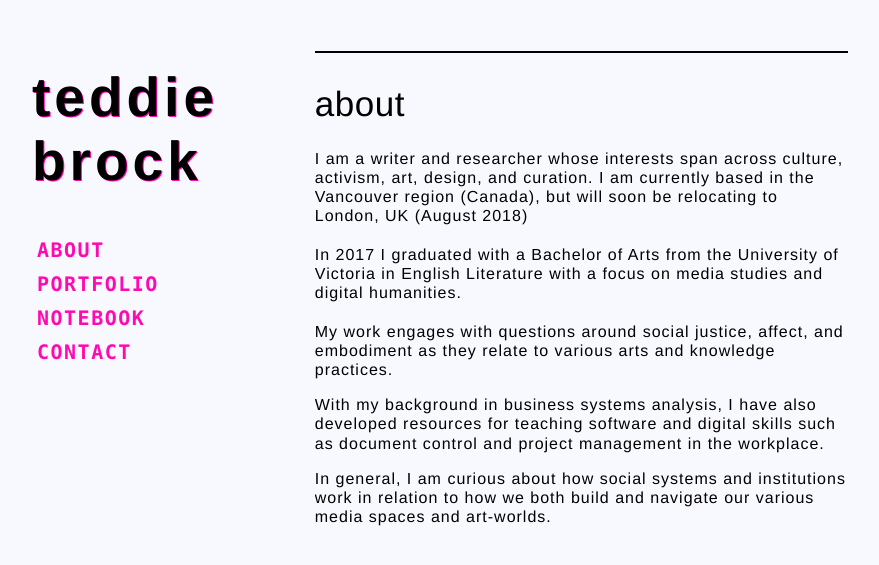
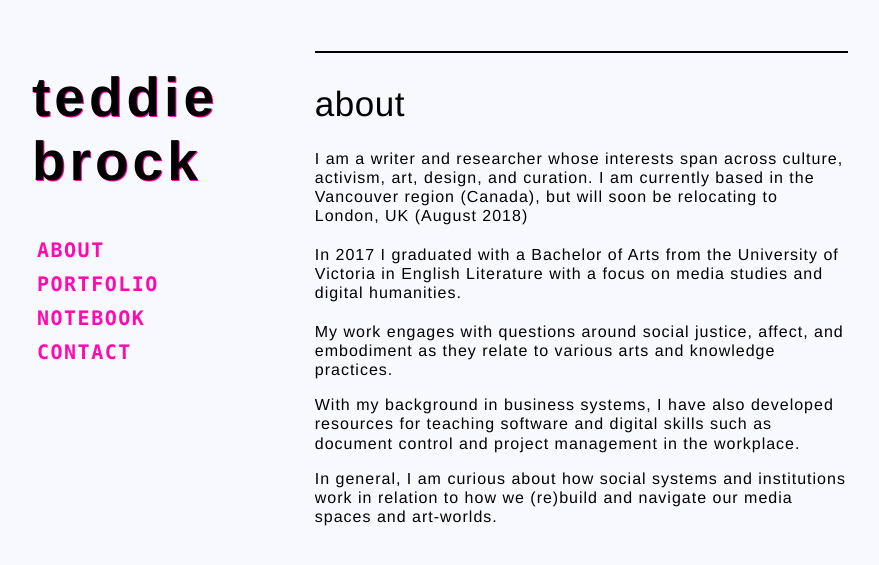
Before and after one commit to teddiebrock/blank-spaces, a Jekyll site: the page built from about.md, in a window 1280 px wide. Shown: the top 565 px of the page, without its empty margins (168-1047 px from the left). Built offline with Jekyll 4.4.1, drawn with Linux system fonts in a browser that asks for light colours.

Commit message:
typo edit 2.

```diff
--- a/about.md
+++ b/about.md
@@ -10,6 +10,6 @@ I am a writer and researcher whose interests span across culture, activism, art,
 <br><br>In 2017 I graduated with a Bachelor of Arts from the University of Victoria in English Literature with a focus on media studies and digital humanities.<br><br>My work engages with questions around social justice, affect, and embodiment as they relate to various arts and knowledge practices.
 <br>
 
-With my background in business systems analysis, I have also developed resources for teaching software and digital skills such as document control and project management in the workplace.
+With my background in business systems, I have also developed resources for teaching software and digital skills such as document control and project management in the workplace.
 
-In general, I am curious about how social systems and institutions work in relation to how we both build and navigate our various media spaces and art-worlds. <br><br>
+In general, I am curious about how social systems and institutions work in relation to how we (re)build and navigate our media spaces and art-worlds. <br><br>
```
